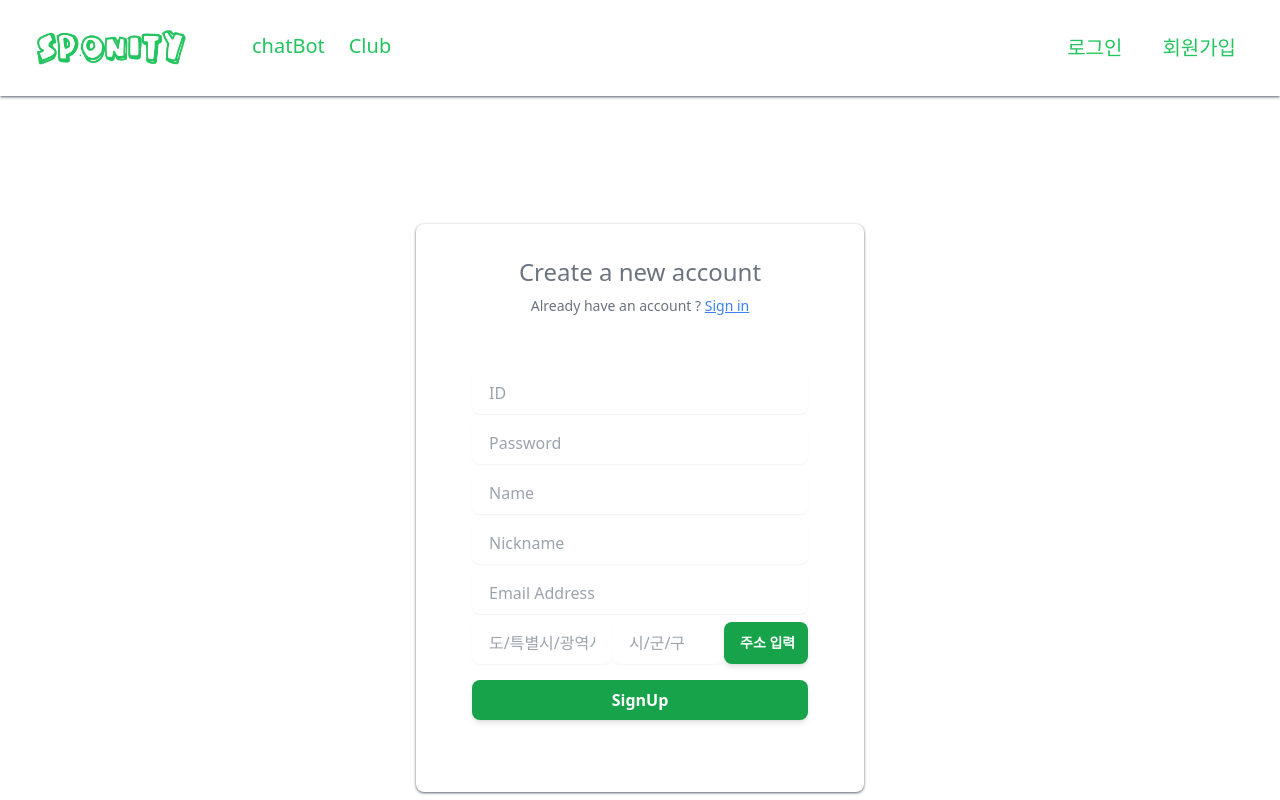
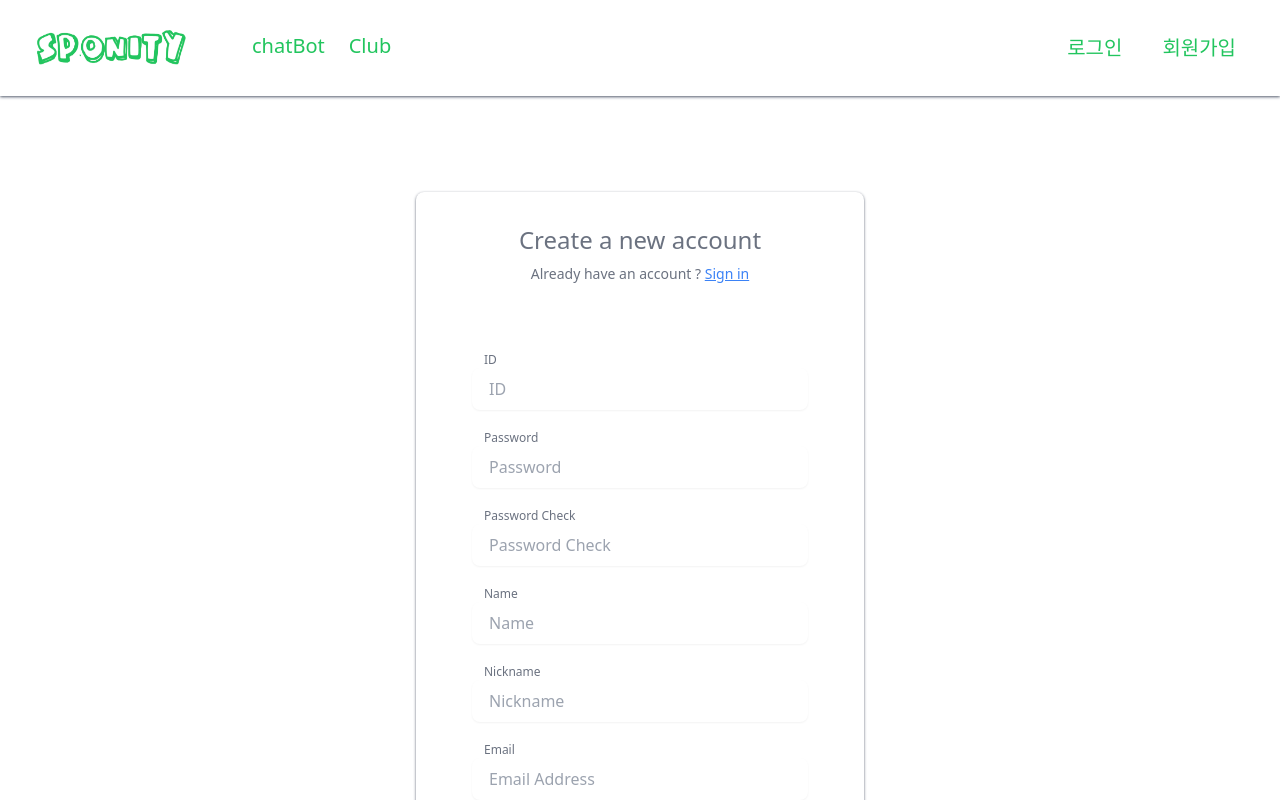
Before and after one commit to youngho98/sponity, a Vue app in the folder client/: page /join in a window 1280 px wide. Shown: the top 800 px of the page. Built offline with nearby package versions, Linux system fonts and the light colour scheme.

Commit message:
Feat: 회원가입 시 비밀번호 재확인 기능 추가 및 폼 수정

```diff
--- a/client/src/components/common/TheHeaderNav.vue
+++ b/client/src/components/common/TheHeaderNav.vue
@@ -8,10 +8,10 @@
               <a class="flex-shrink-0" href="/">
                 <img class="w-40 h-12" src="@/assets/sponity-logo.png" alt="sponity" />
               </a>
-              <RouterLink to="/"
+              <a href="https://chatgpt.com/?oai-dm=1"
                 class="text-green-500  hover:text-green-800 px-3 py-2 ml-12 rounded-md text-xl font-medium">
                 chatBot
-              </RouterLink>
+              </a>
               <RouterLink class="text-green-500  hover:text-green-800 px-3 py-2 rounded-md text-xl font-medium">
                 Club
               </RouterLink>
--- a/client/src/components/user/RegisterForm.vue
+++ b/client/src/components/user/RegisterForm.vue
@@ -1,5 +1,5 @@
 <template>
-  <div class="flex flex-col max-w-md bg-white rounded-lg shadow shadow-gray-500 px-8 py-8 mx-auto my-32">
+  <div class="flex flex-col max-w-md bg-white rounded-lg shadow shadow-gray-500 px-8 py-8 mx-auto my-24">
     <div class="self-center mb-2 text-2xl font-light text-gray-500">
       Create a new account
     </div>
@@ -13,6 +13,7 @@
       <form action="#">
         <div class="flex flex-col mb-2">
           <div class=" relative ">
+            <p class="text-xs text-gray-500 mt-3 mx-3">ID</p>
             <input type="text" v-model="userInfo.userId"
               class=" rounded-lg border-transparent flex-1 appearance-none border border-gray-300 w-full py-2 px-4 bg-white text-gray-700 placeholder-gray-400 shadow-sm text-base focus:outline-none focus:ring-2 focus:ring-green-600 focus:border-transparent"
               name="ID" placeholder="ID" />
@@ -20,13 +21,23 @@
         </div>
         <div class="flex flex-col mb-2">
           <div class=" relative ">
-            <input type="text" v-model="userInfo.password"
+            <p class="text-xs text-gray-500 mt-3 mx-3">Password</p>
+            <input type="password" v-model="userInfo.password"
               class=" rounded-lg border-transparent flex-1 appearance-none border border-gray-300 w-full py-2 px-4 bg-white text-gray-700 placeholder-gray-400 shadow-sm text-base focus:outline-none focus:ring-2 focus:ring-green-600 focus:border-transparent"
               name="Password" placeholder="Password" />
           </div>
         </div>
         <div class="flex flex-col mb-2">
           <div class=" relative ">
+            <p class="text-xs text-gray-500 mt-3 mx-3">Password Check</p>
+            <input type="password" v-model="userInfo.passwordCheck"
+              class=" rounded-lg border-transparent flex-1 appearance-none border border-gray-300 w-full py-2 px-4 bg-white text-gray-700 placeholder-gray-400 shadow-sm text-base focus:outline-none focus:ring-2 focus:ring-green-600 focus:border-transparent"
+              name="Password" placeholder="Password Check" />
+          </div>
+        </div>
+        <div class="flex flex-col mb-2">
+          <div class=" relative ">
+            <p class="text-xs text-gray-500 mt-3 mx-3">Name</p>
             <input type="text" v-model="userInfo.userName"
               class=" rounded-lg border-transparent flex-1 appearance-none border border-gray-300 w-full py-2 px-4 bg-white text-gray-700 placeholder-gray-400 shadow-sm text-base focus:outline-none focus:ring-2 focus:ring-green-600 focus:border-transparent"
               name="Name" placeholder="Name" />
@@ -34,6 +45,7 @@
         </div>
         <div class="flex flex-col mb-2">
           <div class=" relative ">
+            <p class="text-xs text-gray-500 mt-3 mx-3">Nickname</p>
             <input type="text" v-model="userInfo.nickname"
               class=" rounded-lg border-transparent flex-1 appearance-none border border-gray-300 w-full py-2 px-4 bg-white text-gray-700 placeholder-gray-400 shadow-sm text-base focus:outline-none focus:ring-2 focus:ring-green-600 focus:border-transparent"
               name="Nickname" placeholder="Nickname" />
@@ -41,12 +53,14 @@
         </div>
         <div class="flex flex-col mb-2">
           <div class=" relative ">
+            <p class="text-xs text-gray-500 mt-3 mx-3">Email</p>
             <input type="text" v-model="userInfo.email"
               class=" rounded-lg border-transparent flex-1 appearance-none border border-gray-300 w-full py-2 px-4 bg-white text-gray-700 placeholder-gray-400 shadow-sm text-base focus:outline-none focus:ring-2 focus:ring-green-600 focus:border-transparent"
               name="email" placeholder="Email Address" />
           </div>
         </div>
         <div class="flex flex-col mb-2">
+          <p class="text-xs text-gray-500 mt-3 mx-3">Address</p>
           <div class=" relative flex">
             <input type="text"
               class="w-5/12 rounded-lg border-transparent appearance-none border border-gray-300 py-2 px-4 bg-white text-gray-700 placeholder-gray-400 shadow-sm text-base focus:outline-none focus:ring-2 focus:ring-green-600 focus:border-transparent"
@@ -74,6 +88,7 @@ import { ref, onMounted } from 'vue';
 const userInfo = ref({
   userId: '',
   password: '',
+  passwordCheck: '',
   userName: '',
   nickname: '',
   email: '',
--- a/client/src/stores/profile.js
+++ b/client/src/stores/profile.js
@@ -65,7 +65,7 @@ export const useProfileStore = defineStore('profile', () => {
 
   const changePw = function (password) {
     if (password.value.newPw !== password.value.newPwCheck) {
-      alert("비밀번호 확인을 제대로 입력하세요.");
+      alert("비밀번호 확인이 일치하지 않습니다.");
       return;
     }
     axios.patch(`${URL}/my-page/modify-pw`, password.value, {
--- a/client/src/stores/user.js
+++ b/client/src/stores/user.js
@@ -11,10 +11,16 @@ export const useUserStore = defineStore('user', () => {
   });
 
   const register = function (userInfo) {
-    if (userInfo.value.userId === '' || userInfo.value.password === '' || userInfo.value.userName === '' || userInfo.value.nickname === '' || userInfo.value.email === '' || userInfo.value.wideArea === '' || userInfo.value.detailArea === '') {
+    if (userInfo.value.userId === '' || userInfo.value.password === '' || userInfo.value.passwordCheck === '' || userInfo.value.userName === '' || userInfo.value.nickname === '' || userInfo.value.email === '' || userInfo.value.wideArea === '' || userInfo.value.detailArea === '') {
       alert("빈 칸을 전부 채워야 합니다.");
       return;
     }
+
+    if (userInfo.value.password !== userInfo.value.passwordCheck) {
+      alert("비밀번호 확인이 일치하지 않습니다.");
+      return;
+    }
+
     axios.post(`${URL}/join`, userInfo.value)
       .then(() => {
         router.replace({ name: 'loginForm' });
```
